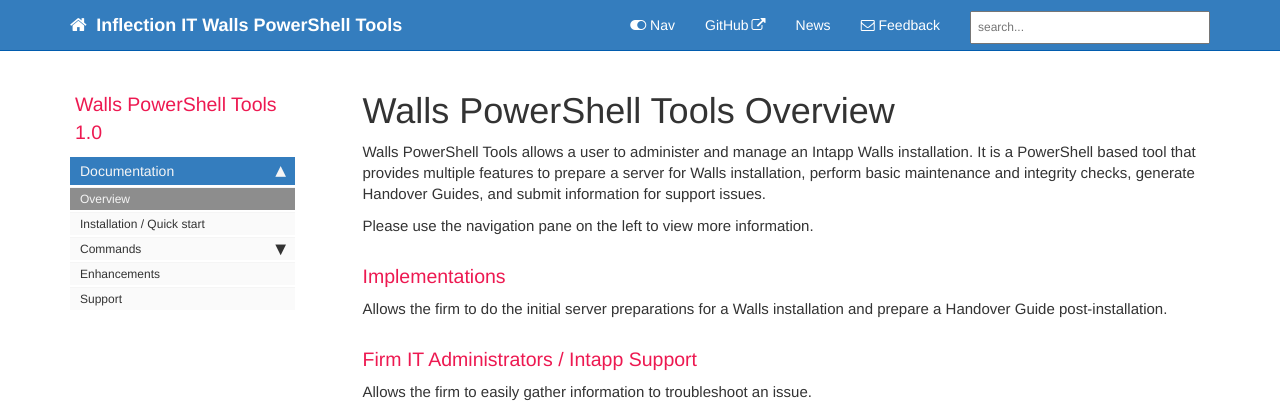
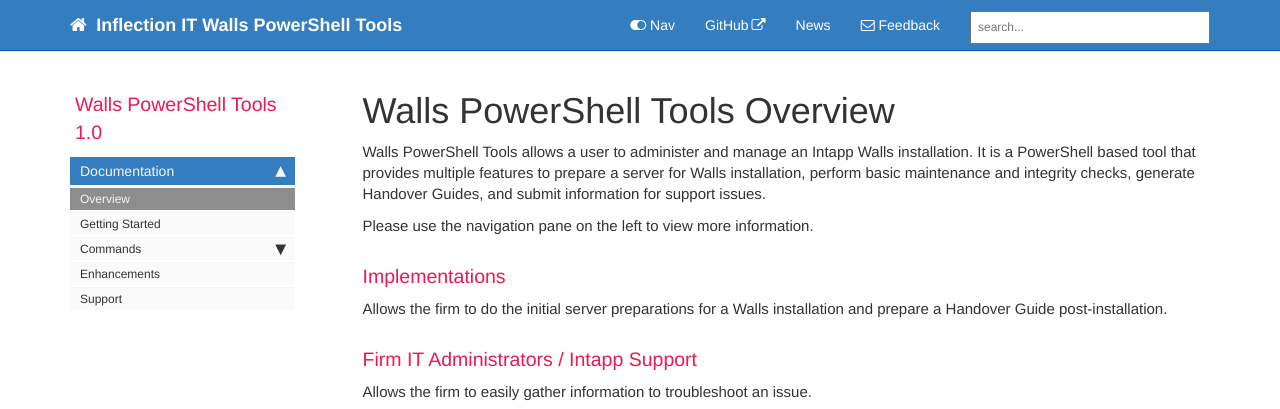
Before and after one commit to InflectionIT/Walls-Powershell-Tools, a Jekyll site: the page built from index.md, in a window 1280 px wide. Shown: the top 409 px of the page. Built offline with Jekyll 4.4.1, drawn with Linux system fonts in a browser that asks for light colours; nearby versions of some CDN libraries; comment, search, counter and statistics services are not loaded.

Commit message:
Update sidebar menu

```diff
--- a/_data/sidebars/mydoc_sidebar.yml
+++ b/_data/sidebars/mydoc_sidebar.yml
@@ -28,7 +28,7 @@
       output: web, pdf
       type: homepage
 
-    - title: Installation / Quick start
+    - title: Getting Started
       url: /mydoc_overview.html
       output: web, pdf
 
```
